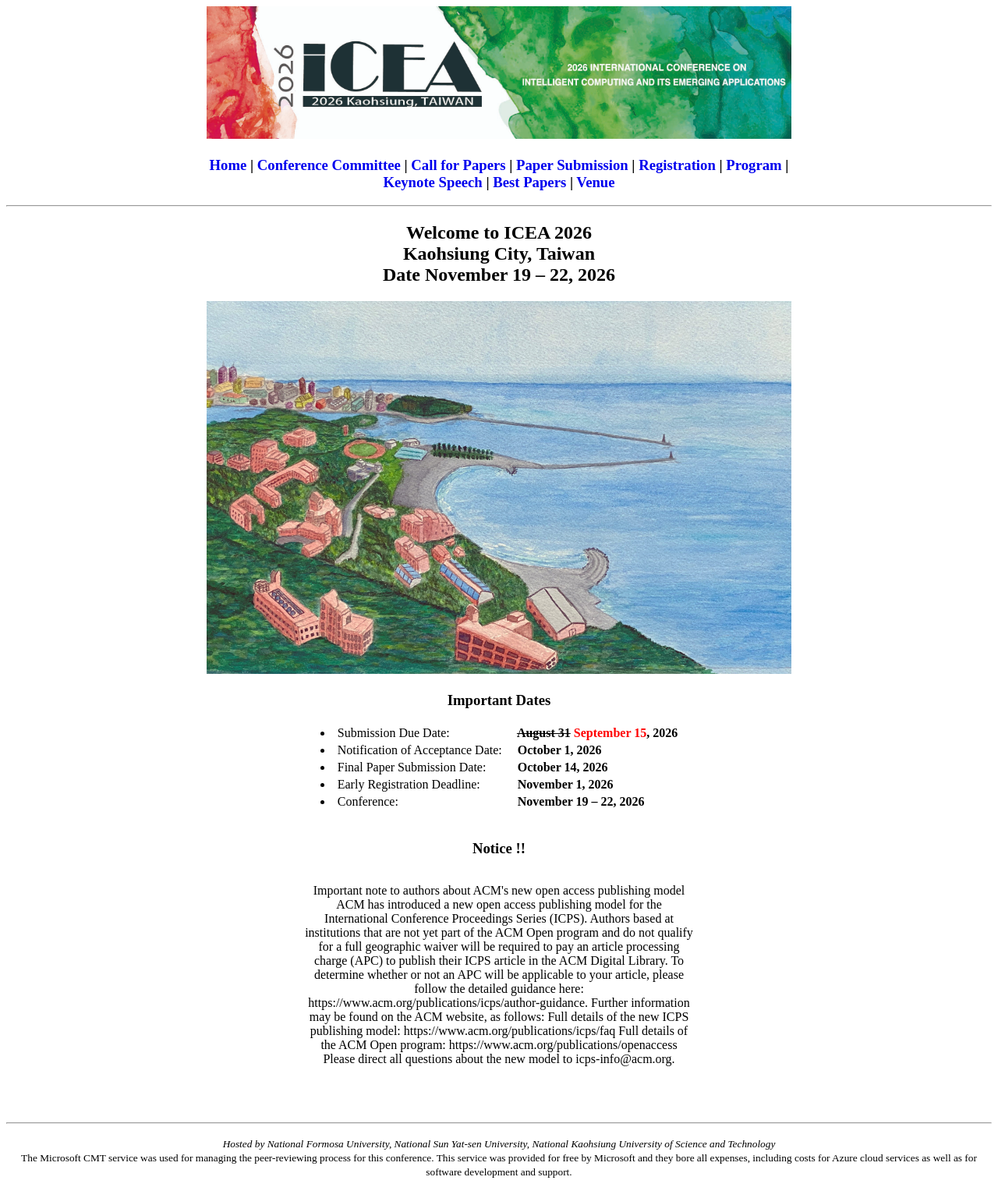
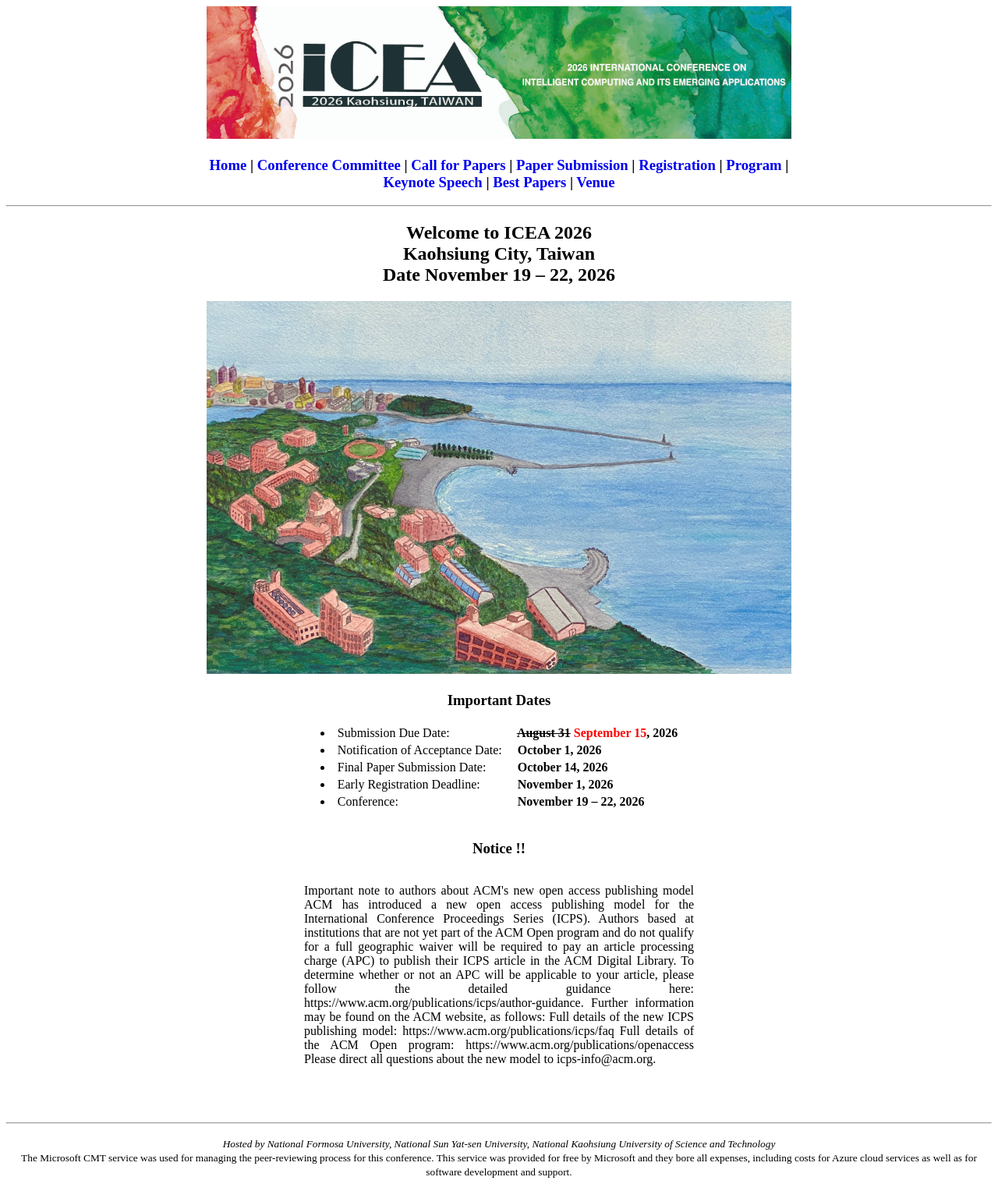
Before and after one commit to icea-conf/2026, a Jekyll site: the page built from index.html, in a window 1280 px wide. Shown: the whole page at 78% size. Built offline with Jekyll 4.4.1, drawn with Linux system fonts in a browser that asks for light colours; the list of posts is cut into pages by our own code.

Commit message:
Change text alignment to justify in sponsors section
Updated text alignment style for sponsors section.

```diff
--- a/index.html
+++ b/index.html
@@ -101,7 +101,7 @@
              <div>
                   <h3>Notice !!</h3>
                   <div class="sponsors" style="display: flex; justify-content: center; gap: 0px;">
-                        <div style="text-align: center; width: 500px;">
+                        <div style="text-align: justify; width: 500px;">
 
                               <p>Important note to authors about ACM's new open access publishing model
                               ACM has introduced a new open access publishing model for the International Conference Proceedings Series (ICPS). Authors based at institutions that are not yet part of the ACM Open program and do not qualify for a full geographic waiver will be required to pay an article processing charge (APC) to publish their ICPS article in the ACM Digital Library. To determine whether or not an APC will be applicable to your article, please follow the detailed guidance here: https://www.acm.org/publications/icps/author-guidance.
```
